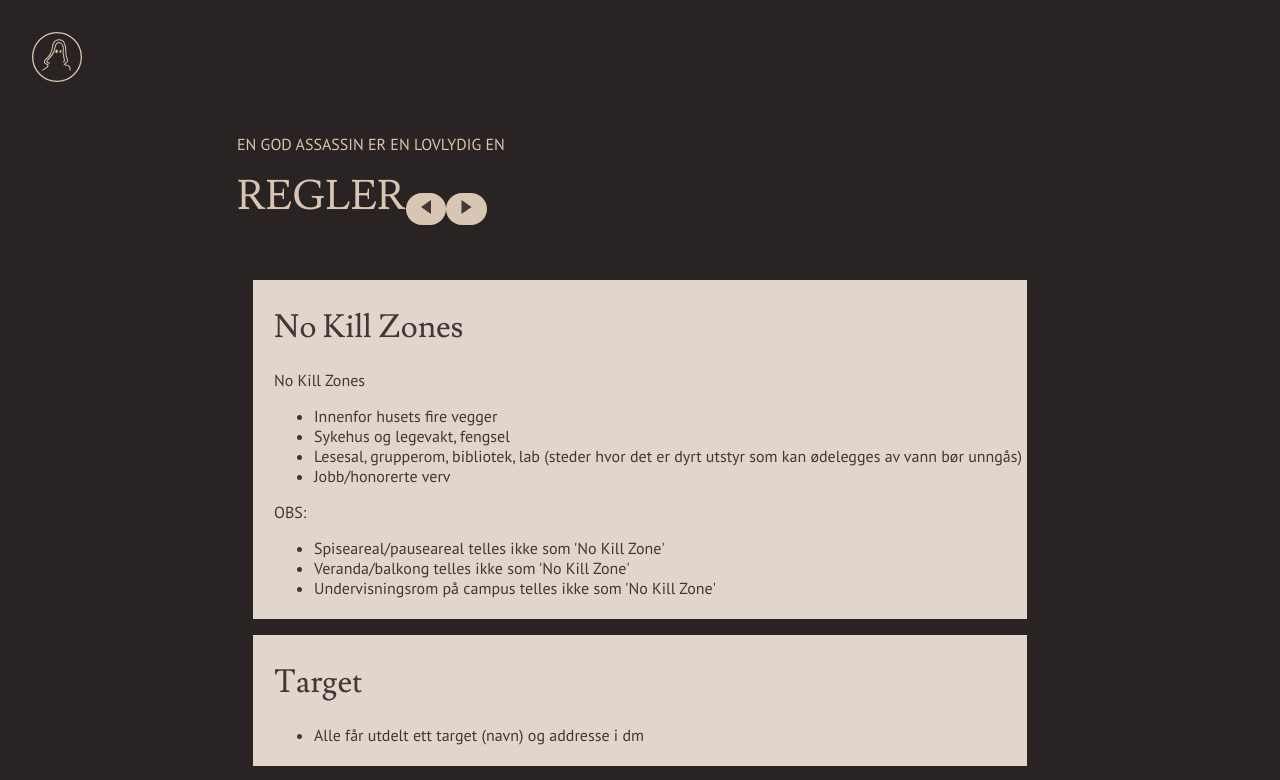
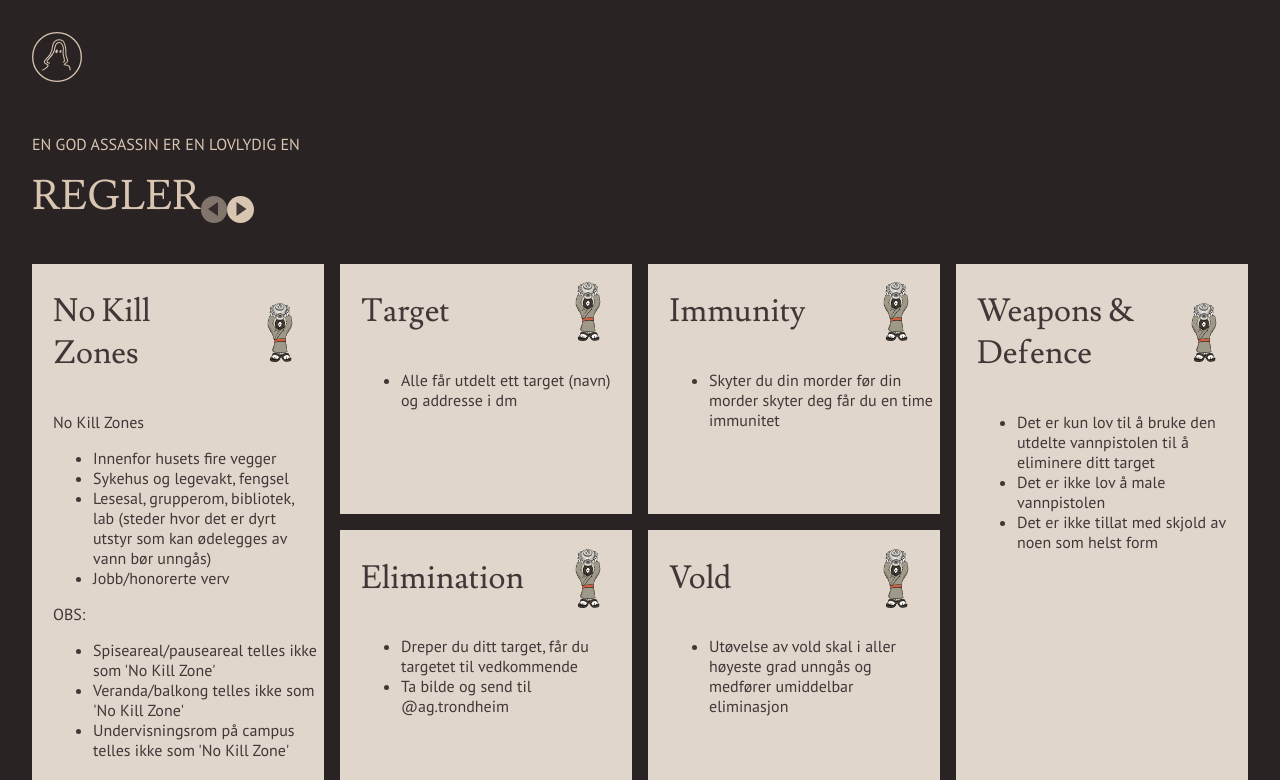
Before and after one commit to assassingamesno/assassin-games, a React (Create React App) app in the folder assassin-games/assassin-games-webapp/: page /rules in a window 1280 px wide. Shown: the top 780 px of the page. Built offline with nearby package versions, Linux system fonts and the light colour scheme.

Commit message:
#6: WIP added more rules and styling

```diff
--- a/assassin-games/assassin-games-webapp/src/components/Rules/RuleCard.tsx
+++ b/assassin-games/assassin-games-webapp/src/components/Rules/RuleCard.tsx
@@ -1,4 +1,7 @@
 import React from 'react'
+
+//Importing dummy picture. Should not be deployed
+import testImage from '../../assets/img/assassinTrophySilver.png'
 
 interface props {
   title: string,
@@ -8,6 +11,8 @@ interface props {
       bullets: Array<string>
     }
   >,
+  double?: boolean,
+  column?: number,
 }
 
 
@@ -26,9 +31,17 @@ export default function RuleCard(props: props) {
     )
   });
 
+  const CardStyle = {
+    gridColumn : (props.column),
+    gridRow : (props.double ? '1/3' : null)
+  }
+
   return (
-    <div className='ruleCardWrapper'>
-      <h1 className='ruleCardTitle lusitana'>{props.title}</h1>
+    <div className='ruleCardWrapper' style={CardStyle}>
+      <div className='ruleCardHeader'>
+        <h1 className='ruleCardTitle lusitana'>{props.title}</h1>
+        <img className='ruleCardImage' src={testImage} alt='cardImage' width="80px" height='80px'/>
+      </div>
       {renderBullets}
     </div>
   )
--- a/assassin-games/assassin-games-webapp/src/components/Rules/Rules.tsx
+++ b/assassin-games/assassin-games-webapp/src/components/Rules/Rules.tsx
@@ -1,4 +1,4 @@
-import React from 'react'
+import React, { useState } from 'react'
 import RuleCard from './RuleCard'
 
 //Importing styling
@@ -8,76 +8,69 @@ import '../../styling/components/rules.scss'
 import leftArrow from '../../assets/svg/leftArrowDark.svg'
 import rightArrow from '../../assets/svg/rightArrowDark.svg'
 
+//Importing data
+import {rules} from '../../data/rules'
+
+interface rule {
+  title: string,
+  desc: Array<{
+    bulletTitle?: string,
+    bullets : Array<string>,
+  }>
+  double?: boolean,
+  column?: number,
+}
+
 export default function Rules() {
 
-  let rules = [
-    {
-      title: "No Kill Zones",
-      desc: [
-        {
-          bulletTitle: "No Kill Zones",
-          bullets: [
-            "Innenfor husets fire vegger",
-            "Sykehus og legevakt, fengsel",
-            "Lesesal, grupperom, bibliotek, lab (steder hvor det er dyrt utstyr som kan ødelegges av vann bør unngås)",
-            "Jobb/honorerte verv"],
-        },
-        {
-          bulletTitle: "OBS:",
-          bullets: [
-            "Spiseareal/pauseareal telles ikke som 'No Kill Zone'",
-            "Veranda/balkong telles ikke som 'No Kill Zone'",
-            "Undervisningsrom på campus telles ikke som 'No Kill Zone'",
-          ]
-        }
-      ]
-    },
-    {
-      title: "Target",
-      desc: [
-        {
-          bullets: [
-            "Alle får utdelt ett target (navn) og addresse i dm"
-          ]
-        }
-      ]
-    },
-    {
-      title: "Immunity",
-      desc: [
-        {
-          bullets: [
-            "Skyter du din morder før din morder skyter deg får du en time immunitet"
-          ]
-        }
-      ]
-    },
-    {
-      title: "Elimination",
-      desc: [
-        {
-          bullets: [
-            "Dreper du ditt target, får du targetet til vedkommende",
-            "Ta bilde og send til @ag.trondheim"
-          ]
-        }
-      ]
-    },
-    {
-      title: "Vold",
-      desc: [
-        {
-          bullets: [
-            "Utøvelse av vold skal i aller høyeste grad unngås og medfører umiddelbar eliminasjon "
-          ]
-        }
-      ]
-    },
-  ]
+  const [pageIndex, setPageIndex] = useState(0);
 
-  const rulesRendering = rules.map((object) => {
-    return <RuleCard title={object.title} desc={object.desc}/>
+  const pagify = (rules : Array<rule>) => {
+    // Function which takes in a list of rules and divides the list into pages of rules based on necessary amount
+    let necessaryCells = 0;
+    let pages = []
+    let currPage = []
+    rules.forEach((rule: rule) => {
+      //Check if the page
+      let demand = rule.double ? 2 : 1;
+      if (necessaryCells + demand <= 8){
+        // Add to current page and adds demand to the counter
+        currPage = [...currPage, rule]
+        necessaryCells += demand;
+      } else {
+        //If there is not enough space for the current rule
+        // terminate the page and add to pages
+        pages = [...pages, currPage]
+        currPage = [rule]
+        necessaryCells = demand;
+      }
+    })
+
+    //Cleanup: checks that currPage is in pages, and adds if not
+    if (!pages.includes(currPage)) {
+      pages = [...pages, currPage]
+    }
+
+    return pages
+  }
+
+  let pages = pagify(rules)
+
+  const rulesRendering = pages[pageIndex].map((object) => {
+    return <RuleCard title={object.title} desc={object.desc} double={object.double} column={object.column}/>
   })
+
+  const decrementPage = () => {
+    if (!(pageIndex <= 0)) {
+      setPageIndex(pageIndex - 1);
+    }
+  }
+
+  const incrementPage = () => {
+    if (!(pageIndex >= pages.length - 1)) {
+      setPageIndex(pageIndex + 1);
+    }
+  }
 
   return (
     <div className="router-page">
@@ -85,11 +78,11 @@ export default function Rules() {
         <p className='pageDesc'>EN GOD ASSASSIN ER EN LOVLYDIG EN</p>
         <div className='titleControlWrapper'>
           <p className='lusitana pageTitle'>REGLER</p>
-          <button>
-            <img src={leftArrow} alt='arrow-left'/>
+          <button className={'leftArrowButton' + (pageIndex > 0 ? '' : ' unclickable')} onClick={decrementPage}>
+            <img src={leftArrow} alt='arrow-left' />
           </button>
-          <button>
-            <img src={rightArrow} alt='arrow-left'/>
+          <button className={'rightArrowButton' + (pageIndex < pages.length - 1 ? '' : ' unclickable')} onClick={incrementPage}>
+            <img src={rightArrow} alt='arrow-right'/>
           </button>
         </div>
       </div>
--- /dev/null
+++ b/assassin-games/assassin-games-webapp/src/data/rules.ts
@@ -0,0 +1,145 @@
+export const rules = [
+    {
+      title: "No Kill Zones",
+      desc: [
+        {
+          bulletTitle: "No Kill Zones",
+          bullets: [
+            "Innenfor husets fire vegger",
+            "Sykehus og legevakt, fengsel",
+            "Lesesal, grupperom, bibliotek, lab (steder hvor det er dyrt utstyr som kan ødelegges av vann bør unngås)",
+            "Jobb/honorerte verv"],
+        },
+        {
+          bulletTitle: "OBS:",
+          bullets: [
+            "Spiseareal/pauseareal telles ikke som 'No Kill Zone'",
+            "Veranda/balkong telles ikke som 'No Kill Zone'",
+            "Undervisningsrom på campus telles ikke som 'No Kill Zone'",
+          ]
+        }
+      ],
+      double : true,
+      column : 1,
+    },
+    {
+      title: "Target",
+      desc: [
+        {
+          bullets: [
+            "Alle får utdelt ett target (navn) og addresse i dm"
+          ]
+        }
+      ]
+    },
+    {
+      title: "Immunity",
+      desc: [
+        {
+          bullets: [
+            "Skyter du din morder før din morder skyter deg får du en time immunitet"
+          ]
+        }
+      ],
+    },
+    {
+      title: "Elimination",
+      desc: [
+        {
+          bullets: [
+            "Dreper du ditt target, får du targetet til vedkommende",
+            "Ta bilde og send til @ag.trondheim"
+          ]
+        }
+      ]
+    },
+    {
+      title: "Vold",
+      desc: [
+        {
+          bullets: [
+            "Utøvelse av vold skal i aller høyeste grad unngås og medfører umiddelbar eliminasjon "
+          ]
+        }
+      ]
+    },
+    {
+      title: "Weapons & Defence",
+      desc: [
+        {
+          bullets: [
+            "Det er kun lov til å bruke den utdelte vannpistolen til å eliminere ditt target",
+            "Det er ikke lov å male vannpistolen",
+            "Det er ikke tillat med skjold av noen som helst form",
+          ]
+        }
+      ],
+      double : true,
+      column : 4
+    },
+    {
+      title: "Covid-19",
+      desc: [
+        {
+          bullets: [
+            "Dersom man må i isolasjon på lenger enn 4 dager, blir man automatisk eliminert fra spillet",
+            "Deltakere må melde fra til styret",
+          ]
+        }
+      ]
+    },
+    {
+      title: "No no civilian",
+      desc: [
+        {
+          bullets: [
+            "Unngå å skyte sivile. Hvis hendelsen likevel inntreffer, promoter gjerne spillet",
+          ]
+        }
+      ]
+    },
+    {
+      title: "Two weeks notice",
+      desc: [
+        {
+          bullets: [
+            "Alle assassins som ikke har drept sitt target innen 9. Mai kl 23:59 blir automatisk eliminert fra spillet.",
+            "Assassins som mister targetet sitt grunnet two weeks notice vil da få utdelt nytt target.",
+            "Eksempel: I et spill med rekken av targets Hege, Martin, Arne, Mats og Anne, hvor Arne og Mats ryker grunnet regelen, så vil Martin få nytt target: Anne.",
+          ]
+        }
+      ],
+      double : true,
+      column : 2,
+    },
+    {
+      title: "Final Week",
+      desc: [
+        {
+          bullets: [
+            "Dreper du din assassin dør vedkommende. Dette gjør at man kan drepe begge veier.",
+            "Eksempel: Vi har et spill med tre assassins: Hvor x har y som target, og y har z som target. Dersom z dreper y, vil x få z som target.",
+            "Dette fører også til at immunitetsregelen opphører.",
+          ]
+        }
+      ],
+      double : true,
+      column : 3,
+    },
+    {
+      title: "Final Day",
+      desc: [
+        {
+          bulletTitle: "Location: Mellom Trondheim Torg og Ila. \nInfo: Basert på innspill fra deltakere. Finalen minner om et rebusløp hvor finalistene bil bli testet i kreativitet, AG-kunnskap og skyteevner. Dersom du vil vinne finalen lønner det seg å følge med på hendelsesforløpet gjennom hele spillet. \n\n Regler:",
+          bullets: [
+            "Ikke lov med flere vannpistoler, så still opp med full vannpistol og ha med påfyll",
+            "Ikke lov med transportmidler",
+            "Ikke lov med bruk av Googling / bruk av mobil",
+            "Ikke lov med hjelpere",
+          ]
+        }
+      ],
+      double : true,
+      column : 4,
+    },
+  ]
--- a/assassin-games/assassin-games-webapp/src/styling/components/Router.scss
+++ b/assassin-games/assassin-games-webapp/src/styling/components/Router.scss
@@ -6,7 +6,7 @@ $WTTitleBoxBorder: $stonepaper;
 .router-page {
     background-color: #2a2323;
     text-align: center;
-    justify-content: center;
+    /*justify-content: center;*/
     align-items: center;
     display: grid;
     color: #d8c5b2;
--- a/assassin-games/assassin-games-webapp/src/styling/components/home.scss
+++ b/assassin-games/assassin-games-webapp/src/styling/components/home.scss
@@ -12,6 +12,7 @@
 }
 
 #regLink {
+    justify-self: center;
     font-weight: 700;
     letter-spacing: 0.5px;
 }
--- a/assassin-games/assassin-games-webapp/src/styling/components/rules.scss
+++ b/assassin-games/assassin-games-webapp/src/styling/components/rules.scss
@@ -21,14 +21,27 @@ $ruleCardBGColor : $stonepaper;
 .ruleCardWrapper{
     background-color: $stonepaper;
     color: $ruleCardTextColor;
-    margin: 1rem;
     padding: 5px;
+}
+
+.ruleCardDouble {
+    grid-row: 1/3;
 }
 
 .ruleCardTitle{
     color: $stonebrown;
     text-align: left;
     padding-left: 1rem;
+    width: 60%;
+}
+
+.ruleCardHeader{
+    display:flex;
+    justify-content: space-between;
+}
+
+.ruleCardImage{
+    align-self: center;
 }
 
 .ruleCardBulletContainer > * {
@@ -40,3 +53,31 @@ $ruleCardBGColor : $stonepaper;
 .ruleCardBullet {
     color: $ruleCardTextColor;
 }
+
+.rightArrowButton{
+    padding-left: 9px;
+    padding-right: 7px;
+    padding-top: 6px;
+    padding-bottom: 3px;
+}
+
+.leftArrowButton{
+    padding-left: 7px;
+    padding-right: 9px;
+    padding-top: 6px;
+    padding-bottom: 3px;
+}
+
+.CardsWrapper {
+    display: grid;
+    grid-template-columns: repeat(4, 1fr);
+    grid-template-rows: repeat(2, 1fr);
+    grid-row-gap: 1rem;
+    grid-column-gap: 1rem;
+}
+
+@media screen and (max-width: 600px) {
+    .CardsWrapper{
+        display: block;
+    }
+}
```
